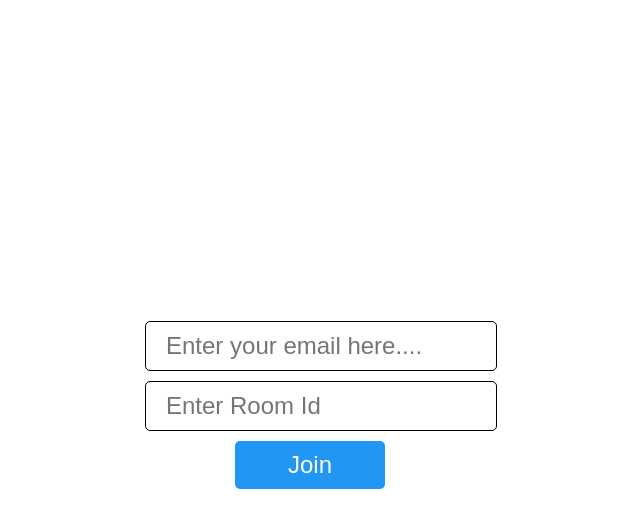
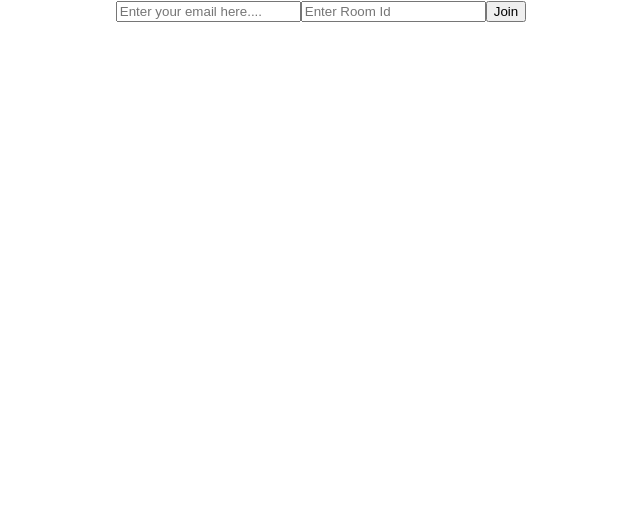
Before and after one commit to JatinSri1909/video-chat-app--client, a React (Create React App) app: page / in a window 1280 px wide. Shown: the top 528 px of the page, without its empty margins (319-959 px from the left). Built offline with nearby package versions, Linux system fonts and the light colour scheme; no server answers.

Commit message:
Refactor CSS styles in App component

```diff
--- a/src/App.css
+++ b/src/App.css
@@ -1,29 +1,38 @@
-.homepage-container {
-  width: 100vw;
-  height: 100vh;
-  display: flex;
-  justify-content: center;
-  align-items: center;
+.App {
+  text-align: center;
 }
 
-.homepage-container .input-container input {
-  font-size: 24px;
-  display: block;
-  padding: 10px 20px;
-  margin: 10px;
-  border: 1px solid black;
-  border-radius: 5px;
+.App-logo {
+  height: 40vmin;
+  pointer-events: none;
 }
 
-.homepage-container .input-container button {
-  display: block;
-  font-size: 24px;
-  padding: 10px 20px;
-  width: 150px;
-  margin-left: 100px;
-  cursor: pointer;
-  background-color: #2196f3;
+@media (prefers-reduced-motion: no-preference) {
+  .App-logo {
+    animation: App-logo-spin infinite 20s linear;
+  }
+}
+
+.App-header {
+  background-color: #282c34;
+  min-height: 100vh;
+  display: flex;
+  flex-direction: column;
+  align-items: center;
+  justify-content: center;
+  font-size: calc(10px + 2vmin);
   color: white;
-  border-radius: 5px;
-  border: 0px;
 }
+
+.App-link {
+  color: #61dafb;
+}
+
+@keyframes App-logo-spin {
+  from {
+    transform: rotate(0deg);
+  }
+  to {
+    transform: rotate(360deg);
+  }
+}
```
